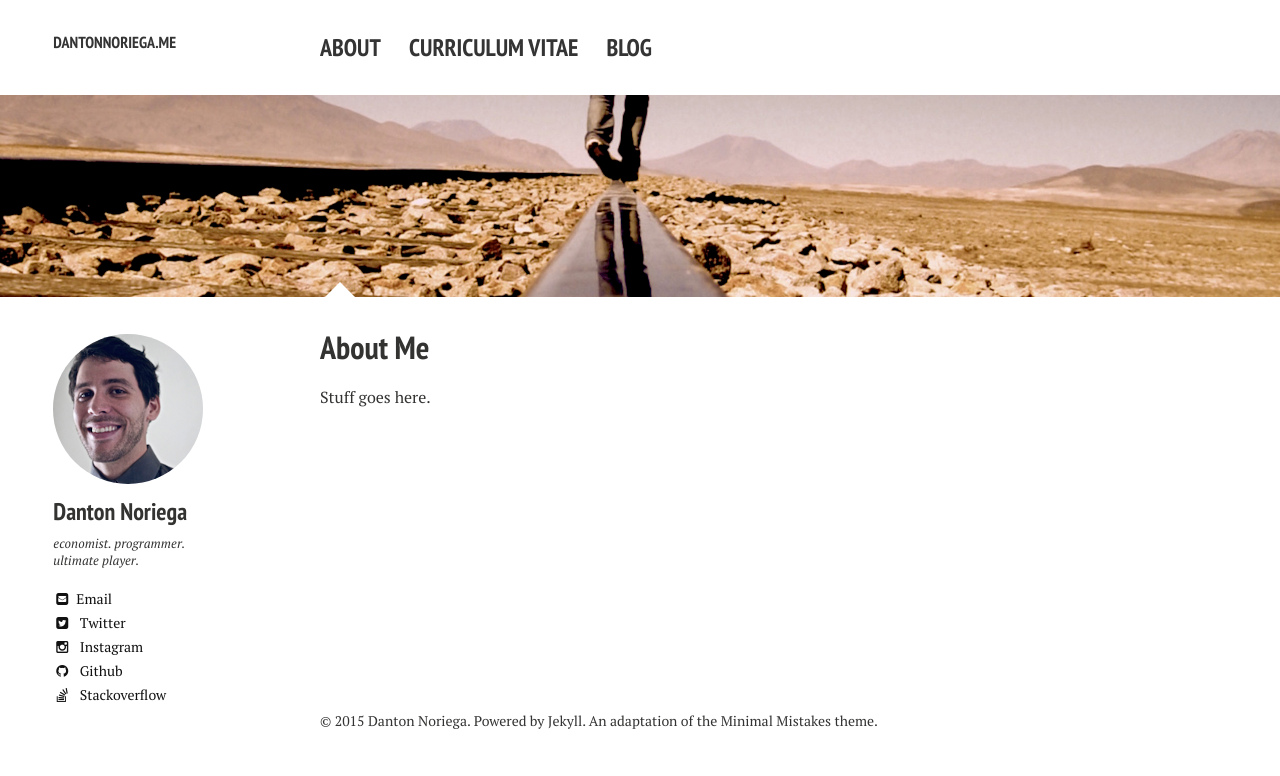
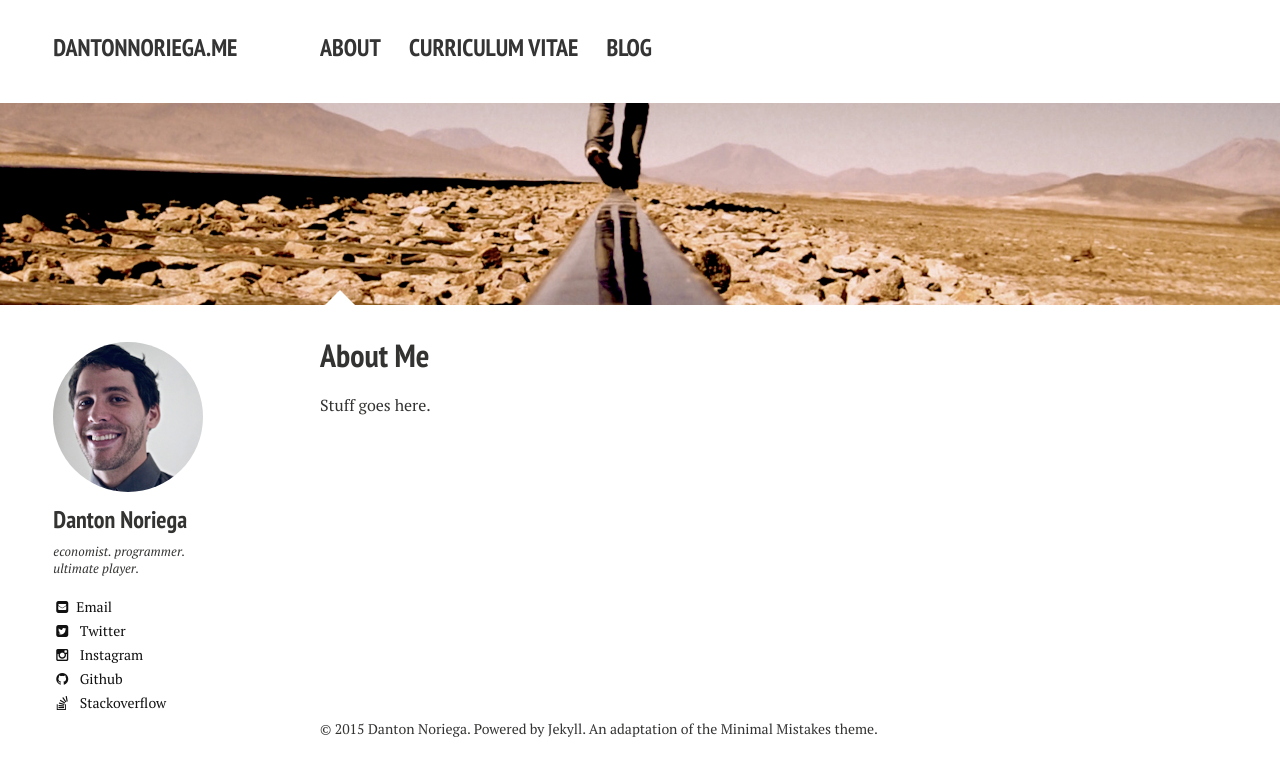
Before and after one commit to dantonnoriega/dantonnoriega.me, a Jekyll site: the page built from index.md, in a window 1280 px wide. Shown: the top 776 px of the page. Built offline with Jekyll 4.4.1, drawn with Linux system fonts in a browser that asks for light colours; Markdown is read by kramdown in place of the engine named in the settings.

Commit message:
site name font size to 24 rem

```diff
--- a/_sass/page.scss
+++ b/_sass/page.scss
@@ -34,7 +34,7 @@ body {
 		@include grid(12,2);
 		@include prefix(12,0.5);
 		@include suffix(12,0.5);
-		@include font-rem(16);
+		@include font-rem(24);
 	}
 	@media #{$x-large} {
 		@include grid(12,1.5);
```
